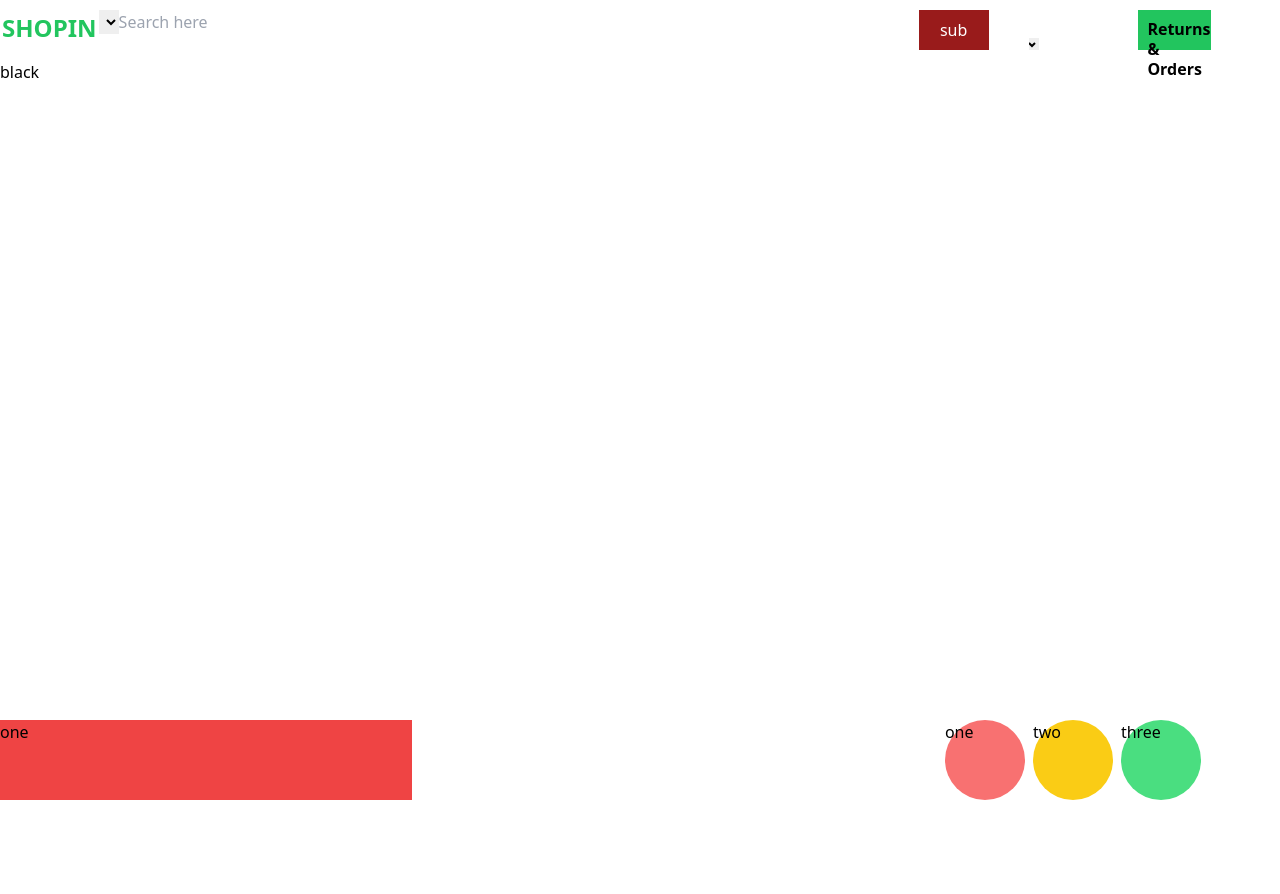
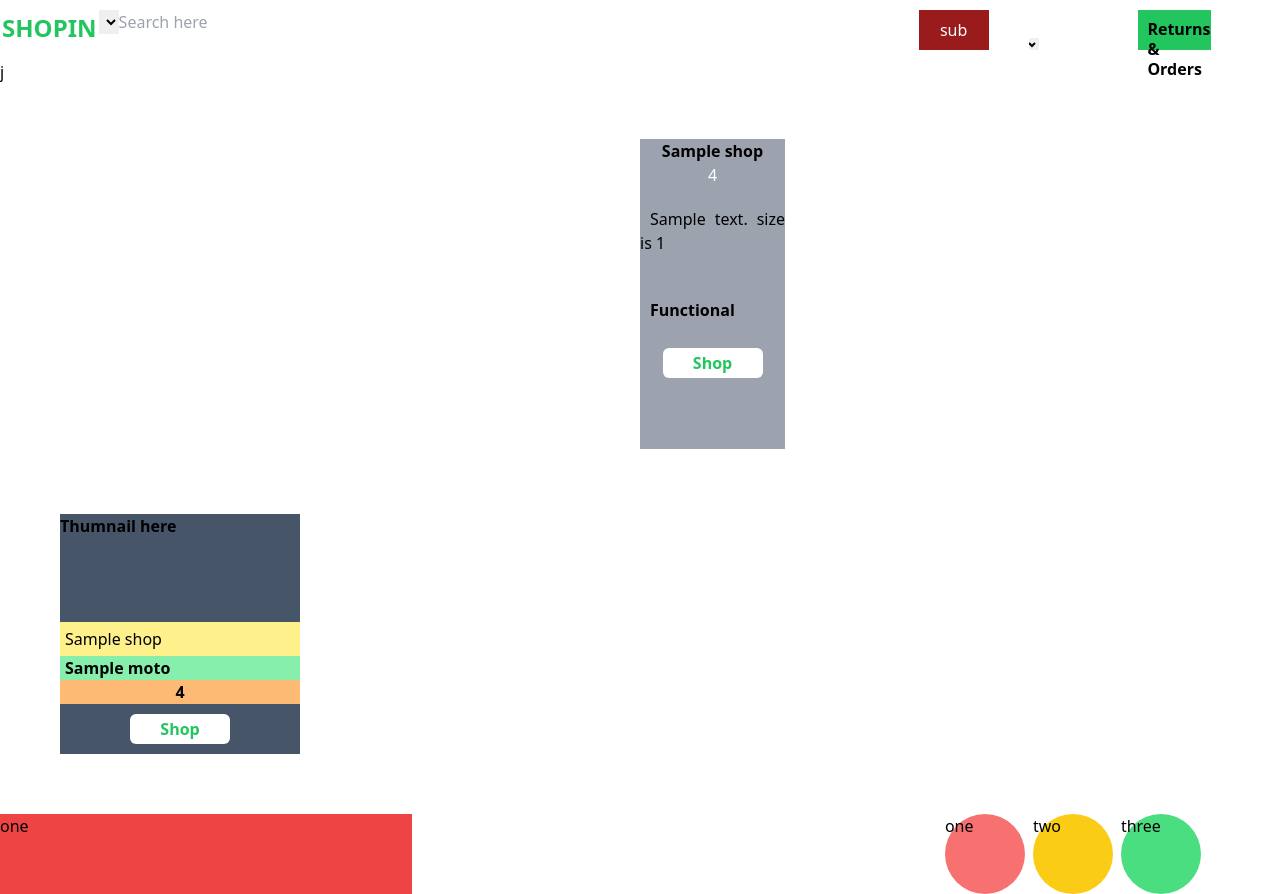
Before and after one commit to CoDedArch/Shopin-Backend, a Django app: template templates/shopin/index.html in a window 1280 px wide. Before the commit the page ends 800 px from the top, so only its background shows below. Run offline with Django 4.2, Linux system fonts and the light colour scheme; the template is opened without the code that fills it: most values are stand-ins (such as "Sample title", 1, 10 or a date in 2020); lists and menus that the app fills with data are empty; some libraries are stand-ins or nearby versions.

Commit message:
Make significant change of design

```diff
--- a/templates/base/base.html
+++ b/templates/base/base.html
@@ -61,6 +61,7 @@
     </header>
     <!-- main -->
     <main class="">
+        {%block advertisement%} {%endblock%}
         {%block content%} {%endblock content%}
     </main>
     <!-- footer -->
--- a/templates/shopin/index.html
+++ b/templates/shopin/index.html
@@ -1,4 +1,52 @@
 {% extends 'base/base.html'%}
+{%block advertisement%}
+<div class="bg-black-400 flex xl:w-[200px]">
+j
+</div>
+
+{%endblock%}
 {%block content%}
-<div class="bg-black-400">black</div>
+<div class="bg-black-400 xl:m-10 flex space-x-2 flex-wrap justify-center pt-[10px]">
+    {% for shop in top_rated %}
+    <!-- change of business logic. This div is to show list of only 5 rated -->
+        <div class="flex bg-{{shop.Color}}-400 basis-1/4 h-[20em] rounded-md p-[5px]">
+            <div class="bg-inherit font-bold text-white basis-1/2">
+                Picture url
+            </div>
+            <div class="bg-gray-400 basis-1/2 flex flex-col">
+                <p class="text-center font-bold">{{shop.Title}}</p>
+                <div class="bg-black-400 text-white flex flex-row justify-center xl:mb-[20px]">
+                    {{shop.Rating}}
+                </div>
+                <div class="">
+                    <p class="lg:mb-[5px] indent-[10px] text-justify">{{shop.Description}} size is {{length}}</p>
+                </div>
+                <div class="bg-black-400 flex flex-col justify-center basis-1/2 p-[10px] ">
+                    <div class="bg-gray-400 rounded-md h-[40px] font-bold mb-[10px]">Functional</div>
+                    <div class="flex flex-row justify-center">
+                    <button class="transition ease-in-out delay-150 hover:-translate-y-1 hover:scale-110 duration-300 hover:bg-green-500 h-[30px] w-[100px] font-bold rounded-md bg-white text-green-500 hover:text-black-400 hover:shadow-md hover:shadow-emerald-300">Shop</button><br>
+                    </div>
+                </div>
+            </div>
+        </div>
+    {% endfor %}
+</div>
+<div class="bg-black-400 xl:m-10 flex flex-row space-x-4 flex-wrap pt-[20px] pb-[20px] pl-[20px]">
+    {%for all_shops in shop_list %}
+    <div class="bg-{{all_shops.Colors}}-400 basis-[15em] h-[15em] rounded-xl flex flex-col">
+        <!-- two divs to repr thumnail and other features -->
+        <div class="bg-slate-600 basis-1/2 font-bold">
+            Thumnail here
+        </div>
+        <div class="bg-slate-600 basis-1/2">
+            <p class="bg-yellow-200 p-[5px]">{{all_shops.Title}}</p>
+            <p class="bg-green-300 truncate pl-[5px] font-semibold">{{all_shops.Moto}}</p>
+            <p class="bg-orange-300 truncate text-center font-semibold">{{all_shops.Rating}}</p>
+            <div class="bg-black-400 p-[10px] flex flex-row justify-center">
+                <button class="transition ease-in-out delay-150 hover:-translate-y-1 hover:scale-110 duration-300 hover:bg-green-500 h-[30px] w-[100px] font-bold rounded-md bg-white text-green-500 hover:text-black-400 hover:shadow-md hover:shadow-emerald-300">Shop</button>
+            </div>
+        </div>
+    </div>
+    {%endfor%}
+</div>
 {%endblock content%}
```
